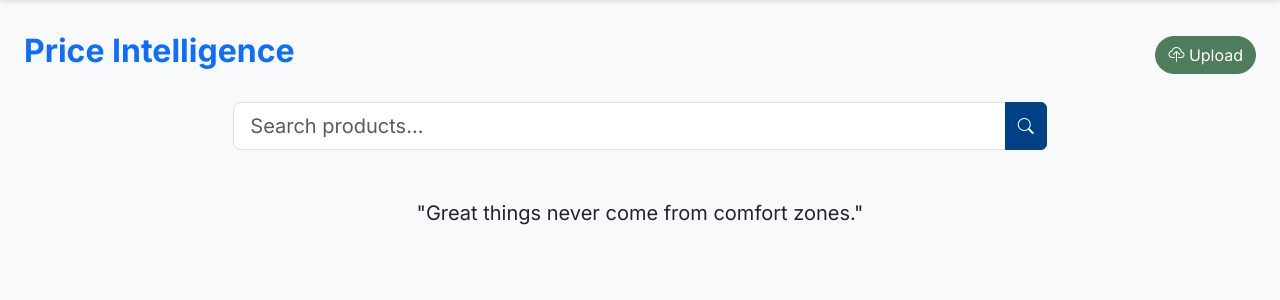
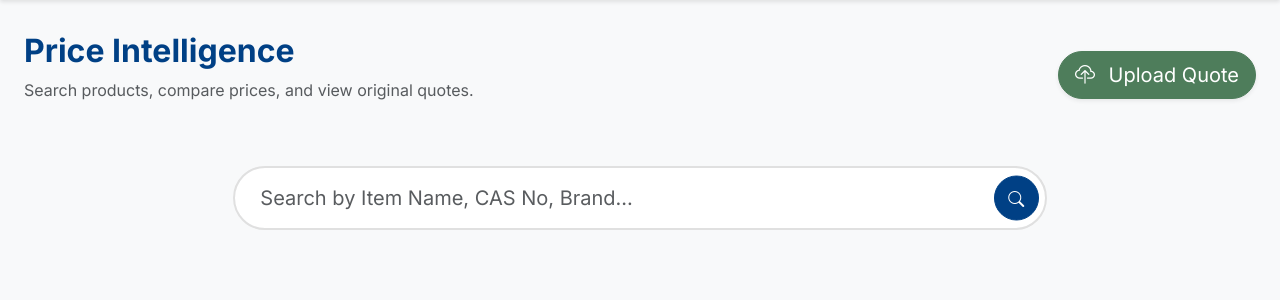
Before and after one commit to Ring701/edudap-office-v2, a Flask app: page / in a window 1280 px wide. Shown: the part 79-379 px from the top of the page. Run offline with Flask 3, Linux system fonts and the light colour scheme; the visitor is signed in with stand-in values (Sample User, id 1); data that the repository does not hold is empty; some libraries are stand-ins or nearby versions.

Commit message:
Update index.html

```diff
--- a/app/templates/dashboard/index.html
+++ b/app/templates/dashboard/index.html
@@ -1,42 +1,81 @@
 {% extends "base.html" %}
-{% block title %}Dashboard{% endblock %}
+
+{% block title %}Dashboard - EduDAP Office{% endblock %}
+
+{% block extra_css %}
+<style>
+    /* Glassmorphism Card Style */
+    .glass-card {
+        background: rgba(255, 255, 255, 0.95);
+        backdrop-filter: blur(10px);
+        border: 1px solid rgba(255, 255, 255, 0.2);
+        box-shadow: 0 8px 32px 0 rgba(31, 38, 135, 0.07);
+        border-radius: 16px;
+    }
+
+    /* Search Bar */
+    .search-input {
+        border-radius: 50px;
+        padding: 15px 25px;
+        border: 2px solid #e0e0e0;
+        transition: all 0.3s;
+    }
+    .search-input:focus {
+        border-color: var(--edu-blue);
+        box-shadow: 0 0 15px rgba(0, 64, 133, 0.1);
+    }
+
+    /* Mobile/Desktop Visibility */
+    @media (max-width: 768px) {
+        .desktop-table { display: none; }
+        .mobile-grid { display: block; }
+    }
+    @media (min-width: 769px) {
+        .desktop-table { display: block; }
+        .mobile-grid { display: none; }
+    }
+</style>
+{% endblock %}
 
 {% block content %}
 <div class="container-fluid px-4">
-    <div class="row mb-4 align-items-center">
+
+    <div class="row mb-5 align-items-center">
         <div class="col-md-8">
-            <h2 class="text-primary fw-bold">Price Intelligence</h2>
+            <h2 class="fw-bold" style="color: var(--edu-blue);">Price Intelligence</h2>
+            <p class="text-muted">Search products, compare prices, and view original quotes.</p>
         </div>
         <div class="col-md-4 text-end">
-            <button class="btn btn-success rounded-pill" data-bs-toggle="modal" data-bs-target="#uploadModal">
-                <i class="bi bi-cloud-upload"></i> Upload
+            <button class="btn btn-success btn-lg rounded-pill shadow-sm" data-bs-toggle="modal" data-bs-target="#uploadModal">
+                <i class="bi bi-cloud-upload me-2"></i> Upload Quote
             </button>
         </div>
     </div>
 
-    <div class="row justify-content-center mb-4">
+    <div class="row mb-5 justify-content-center">
         <div class="col-md-8">
-            <form action="{{ url_for('dashboard.dashboard') }}" method="GET">
-                <div class="input-group">
-                    <input type="text" name="query" class="form-control form-control-lg" placeholder="Search products..." value="{{ query }}">
-                    <button class="btn btn-primary" type="submit"><i class="bi bi-search"></i></button>
-                </div>
+            <form action="{{ url_for('dashboard.dashboard') }}" method="GET" class="position-relative">
+                <input type="text" name="query" class="form-control form-control-lg search-input"
+                       placeholder="Search by Item Name, CAS No, Brand..." value="{{ query }}">
+                <button type="submit" class="btn btn-primary position-absolute top-50 end-0 translate-middle-y me-2 rounded-circle" style="width: 45px; height: 45px;">
+                    <i class="bi bi-search"></i>
+                </button>
             </form>
         </div>
     </div>
 
     {% if price_data %}
-    <div class="card shadow-sm border-0">
+        <div class="desktop-table">
+            <div class="card glass-card border-0">
                 <div class="card-body p-0">
-            <div class="table-responsive">
                     <table class="table table-hover align-middle mb-0">
                         <thead class="bg-light">
                             <tr>
                                 <th class="ps-4">Item Name</th>
                                 <th>Brand</th>
-                            <th>Min Price</th>
-                            <th>Max Price</th>
-                            <th>Avg Price</th>
+                                <th>Lowest</th>
+                                <th>Highest</th>
+                                <th>Avg</th>
                                 <th>Action</th>
                             </tr>
                         </thead>
@@ -44,17 +83,17 @@
                             {% for item in price_data %}
                             <tr>
                                 <td class="ps-4 fw-bold">{{ item.item_name }}</td>
-                            <td>{{ item.make_brand }}</td>
-                            <td class="text-success">₹{{ "%.0f"|format(item.min_price) }}</td>
+                                <td><span class="badge bg-light text-dark border">{{ item.make_brand }}</span></td>
+                                <td class="text-success fw-bold">₹{{ "%.0f"|format(item.min_price) }}</td>
                                 <td class="text-danger">₹{{ "%.0f"|format(item.max_price) }}</td>
                                 <td>₹{{ "%.0f"|format(item.avg_price) }}</td>
                                 <td>
                                     {% if item.file_url %}
                                     <a href="{{ url_for('dashboard.download_file', filename=item.file_url) }}" target="_blank" class="btn btn-sm btn-outline-primary rounded-pill">
-                                    <i class="bi bi-eye"></i> View
+                                        <i class="bi bi-eye me-1"></i> View
                                     </a>
                                     {% else %}
-                                <span class="text-muted">-</span>
+                                    <span class="text-muted small">-</span>
                                     {% endif %}
                                 </td>
                             </tr>
@@ -64,15 +103,39 @@
                 </div>
             </div>
         </div>
+
+        <div class="mobile-grid">
+            <div class="row g-3">
+                {% for item in price_data %}
+                <div class="col-12">
+                    <div class="card glass-card border-0 p-3">
+                        <div class="d-flex justify-content-between align-items-start mb-2">
+                            <h6 class="fw-bold mb-0 text-primary">{{ item.item_name }}</h6>
+                            {% if item.file_url %}
+                            <a href="{{ url_for('dashboard.download_file', filename=item.file_url) }}" target="_blank" class="text-primary">
+                                <i class="bi bi-eye h5"></i>
+                            </a>
                             {% endif %}
-
-    <div class="row mt-5 justify-content-center">
-        <div class="col-md-6 text-center">
-            <blockquote class="blockquote">
-                <p class="mb-0">"{{ motivational_quote }}"</p>
-            </blockquote>
+                        </div>
+                        <div class="d-flex justify-content-between text-muted small mb-2">
+                            <span>{{ item.make_brand }}</span>
+                            <span>Avg: ₹{{ "%.0f"|format(item.avg_price) }}</span>
+                        </div>
+                        <div class="d-flex justify-content-between align-items-center bg-light rounded p-2">
+                            <div class="text-success fw-bold">Low: ₹{{ "%.0f"|format(item.min_price) }}</div>
+                            <div class="text-danger fw-bold">High: ₹{{ "%.0f"|format(item.max_price) }}</div>
                         </div>
                     </div>
+                </div>
+                {% endfor %}
+            </div>
+        </div>
+    {% elif query %}
+        <div class="text-center mt-5 text-muted">
+            <i class="bi bi-search h1"></i>
+            <p>No results found for "{{ query }}"</p>
+        </div>
+    {% endif %}
 </div>
 
 <div class="modal fade" id="uploadModal" tabindex="-1">
@@ -86,6 +149,7 @@
                 <form action="{{ url_for('dashboard.upload_quote') }}" method="POST" enctype="multipart/form-data">
                     {{ upload_form.hidden_tag() }}
                     <div class="mb-3">
+                        <label class="form-label">Select Excel or PDF</label>
                         {{ upload_form.file(class="form-control") }}
                     </div>
                     <button type="submit" class="btn btn-success w-100">Upload</button>
```
Lines whose indentation alone changed are shown as unchanged.
